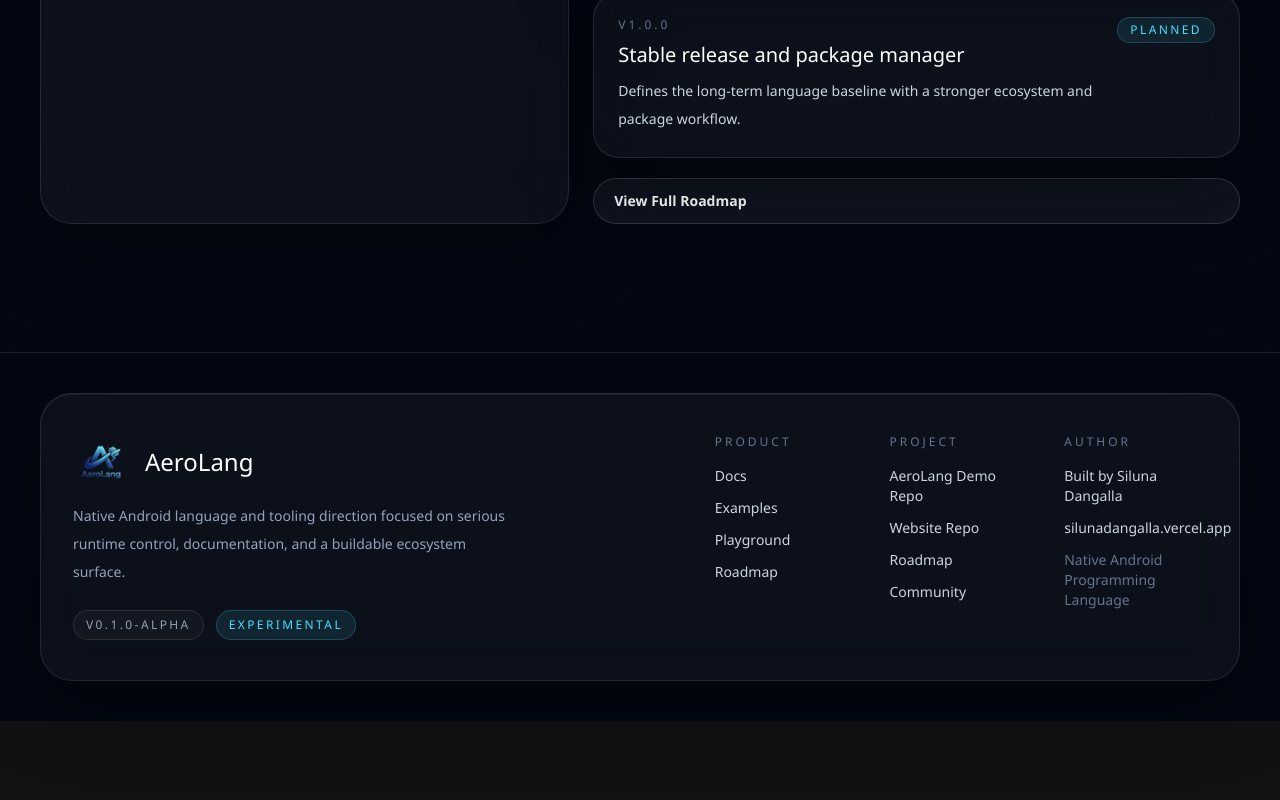
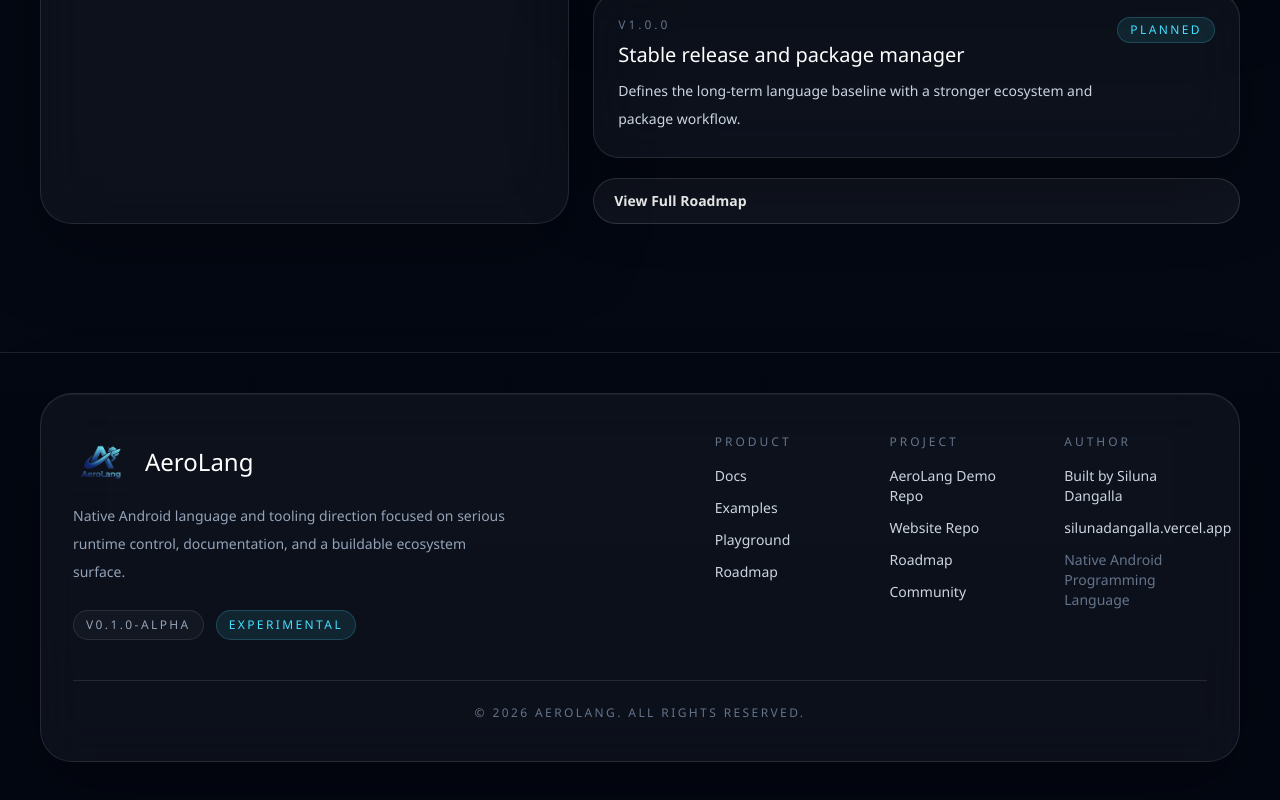
Before and after one commit to GitGuru29/AeroLang-web, a Next.js app: page / in a window 1280 px wide. Shown: the part 6727-7527 px from the top of the page. Before the commit the page ends 7448 px from the top, so only its background shows below. Built offline with nearby package versions, Linux system fonts and the light colour scheme.

Commit message:
Add footer copyright notice

```diff
--- a/components/site-footer.tsx
+++ b/components/site-footer.tsx
@@ -68,6 +68,9 @@ export function SiteFooter() {
               </div>
             </div>
           </div>
+          <div className="mt-10 border-t border-white/10 pt-6 text-center text-xs uppercase tracking-[0.2em] text-slate-500">
+            © 2026 AeroLang. All rights reserved.
+          </div>
         </div>
       </div>
     </footer>
```
